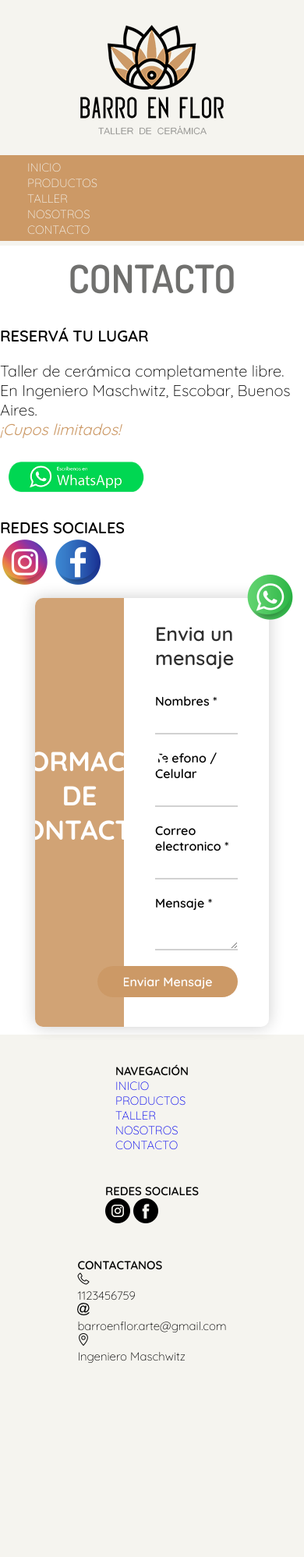
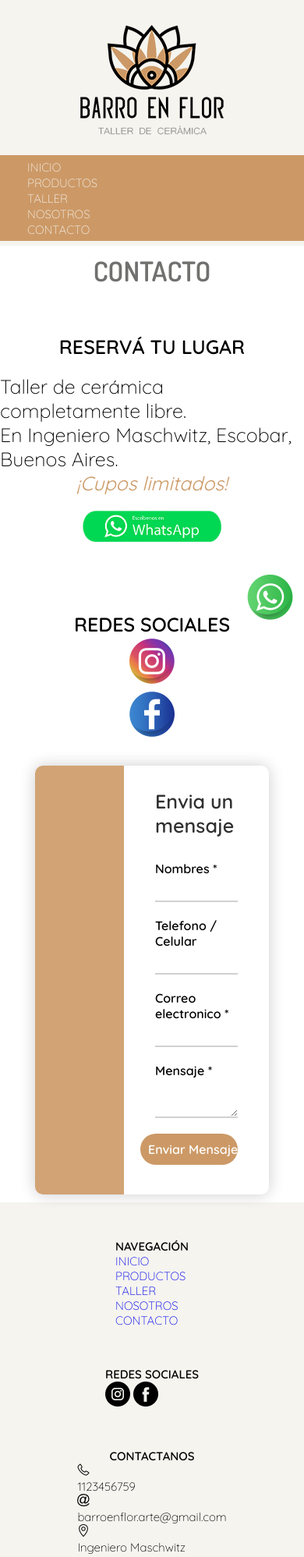
Before and after one commit to jbelmonte8/PreEntrega2Belmonte, a plain HTML site: page pages/contact.html in a window 390 px wide. Shown: the top 1997 px of the page at 78% size. Before the commit the page ends 1779 px from the top, so only its background shows below. Drawn offline with Linux system fonts and the light colour scheme; some icons are missing; a web font is replaced by a local one.

Commit message:
centrar pagina de contacto

```diff
--- a/css/mediaQueries.css
+++ b/css/mediaQueries.css
@@ -4,6 +4,13 @@
         width: 600px;
         height: 520px;
         margin: 20px auto;
+        margin-top: 50px;
+}
+
+.info_title h2{
+    font-size: 25px;
+    text-align: center;
+  }
 }
 
 
@@ -93,7 +100,14 @@
         width: 400px;
         height: 500px;
         margin: 10px auto;
+        margin-top: 40px;
 }
+
+.info_title h2{
+    font-size: 20px;
+    text-align: center;
+  }
+
 }
 
 
@@ -117,6 +131,11 @@
         width: 90%;
         flex-direction: column;
     }
+
+    .video-taller{
+        width: 450px;
+        height: 250px;
+
 }
 
     @media screen and (max-width: 500px){
@@ -135,6 +154,7 @@
         .boton-conocenos{
          display: none;
         }
+
         .grid-container{
             grid-template-columns: 1fr;
             grid-template-rows: 0.1fr 0.1% 0.2fr 0.1fr;
@@ -142,23 +162,43 @@
 
         .pie{
         flex-direction: column;
-        justify-content: center;
+        justify-content: space-around;
         align-items: center;
+        flex-wrap: wrap;
         margin-top: 5px;
-        padding: 10px;
+        gap: 10px;
         }
 
         .pie div{
             margin: 20px;
         }
 
-        .pie h4{
-            text-align: left;
-        }
-
         .form_wrap{
             width: 300px;
             height: 550px;
             margin: 10px auto;
+            margin-top: 30px;
     }
+
+    .info_title h2{
+        display: none;
       }
+
+      form.form_contact input[type="button"]{
+        width: 125px;
+      }
+
+      .video-taller{
+        width: 300px;
+        height: 180px;
+    }
+
+    .taller h1{
+        font-size: 35px;
+    }
+
+    .principal h1{
+        font-size: 35px;
+    }
+
+}
--- a/css/style.css
+++ b/css/style.css
@@ -235,11 +235,13 @@ align-items: center;
 }
 
 .video-taller{
-height: 100% 100vh;
+width: 750px;
+height: 400px;
 margin: auto;
 display: flex;
 justify-content: center;
 border: 3px solid #CC9966;
+margin-bottom: 20px;
 }
 
 /*-----------MAIN PRODUCTOS------------*/
@@ -347,14 +349,25 @@ transform: scale(1.1);
 
 /*-----------MAIN CONTACTO------------*/
 
+.contacto h3{
+    margin-top: 30px;
+    font-size: 25px;
+}
 
-.contacto{
+.contacto div{
     display: flex;
+    flex-direction: column;
     justify-content: center;
+    align-items: center;
 }
 
 .contacto p {
     text-align: left;
+    color: black;
+    font-size: 25px;
+    font-style: normal;
+    font-weight: 300;
+    font-family: 'Quicksand', sans-serif;
 }
 
 
@@ -381,7 +394,11 @@ body{
 }
 
 .consulta-whatsapp img{
-    width: 50%;
+    width: 200px;
+    margin-bottom: 30px;
+    display: flex;
+    align-items: center;
+    margin-top: -10px;
 }
 
 /* FORMULARIO =================================== */
@@ -390,6 +407,7 @@ body{
   width: 1050px;
   height: 530px;
   margin: 50px auto;
+  margin-top: 70px;
   display: flex;
 
   background: #fff;
```
